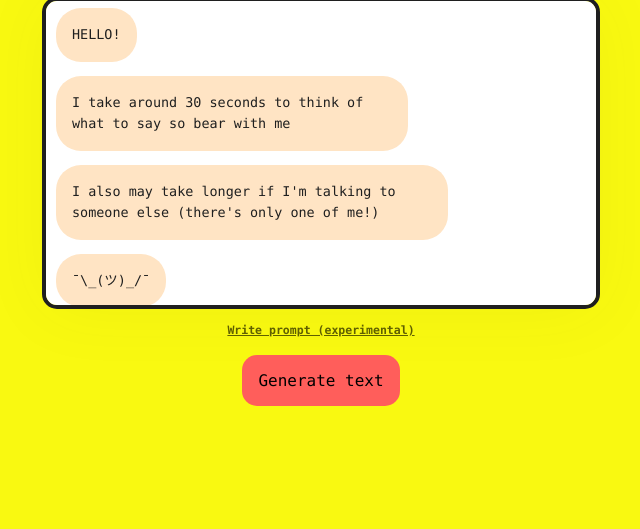
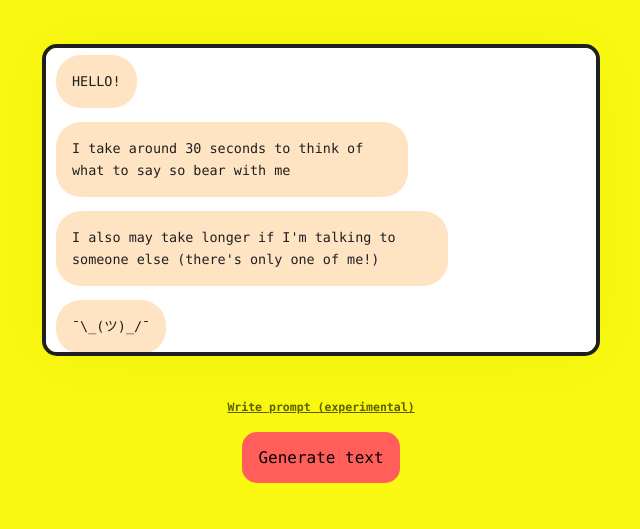
Before and after one commit to neefrehman/millzbot, a plain HTML site: page frontend/index.html in a window 1280 px wide. Shown: the part 271-800 px from the top of the page, without its empty margins (319-959 px from the left). Drawn offline with Linux system fonts and the light colour scheme.

Commit message:
Update frontend styling

```diff
--- a/frontend/index.html
+++ b/frontend/index.html
@@ -25,6 +25,7 @@
 </head>
 
 <body>
+    <div class="flex-container">
         <header>
             <img src="millzbot.png">
             <h1>millzbot</h1>
@@ -56,6 +57,7 @@
             </fieldset>
             <input type="submit" value="Generate text">
         </form>
+    </div>
 
     <script src="main.js"></script>
 </body>
--- a/frontend/style.css
+++ b/frontend/style.css
@@ -8,18 +8,24 @@ body {
     font-family: monaco, menlo, monospace;
     font-size: 16px;
     text-align: center;
-    display: flex;
-    flex-direction: column;
-    align-items: center;
-    justify-content: space-around;
-    min-height: 90vh;
-    min-height: -webkit-fill-available;
+    height: 100vh;
 }
 @media (max-width: 580px) {
     body {
         font-size: 14px;
     }
 }
+
+
+.flex-container {
+    display: flex;
+    flex-direction: column;
+    align-items: center;
+    justify-content: space-around;
+    height: 100%;
+    min-height: -webkit-fill-available;
+}
+
 
 header {
     margin-top: 10px;
@@ -82,6 +88,7 @@ h1 {
 a:hover {
     font-style: italic;
 }
+
 
 .chat-window {
     background-color: #fff;
@@ -156,6 +163,7 @@ a:hover {
     to { width: 2.2em; }
 }
 
+
 form {
     margin-bottom: min(30px, 6vh);
 }
```
Lines whose indentation alone changed are shown as unchanged.
